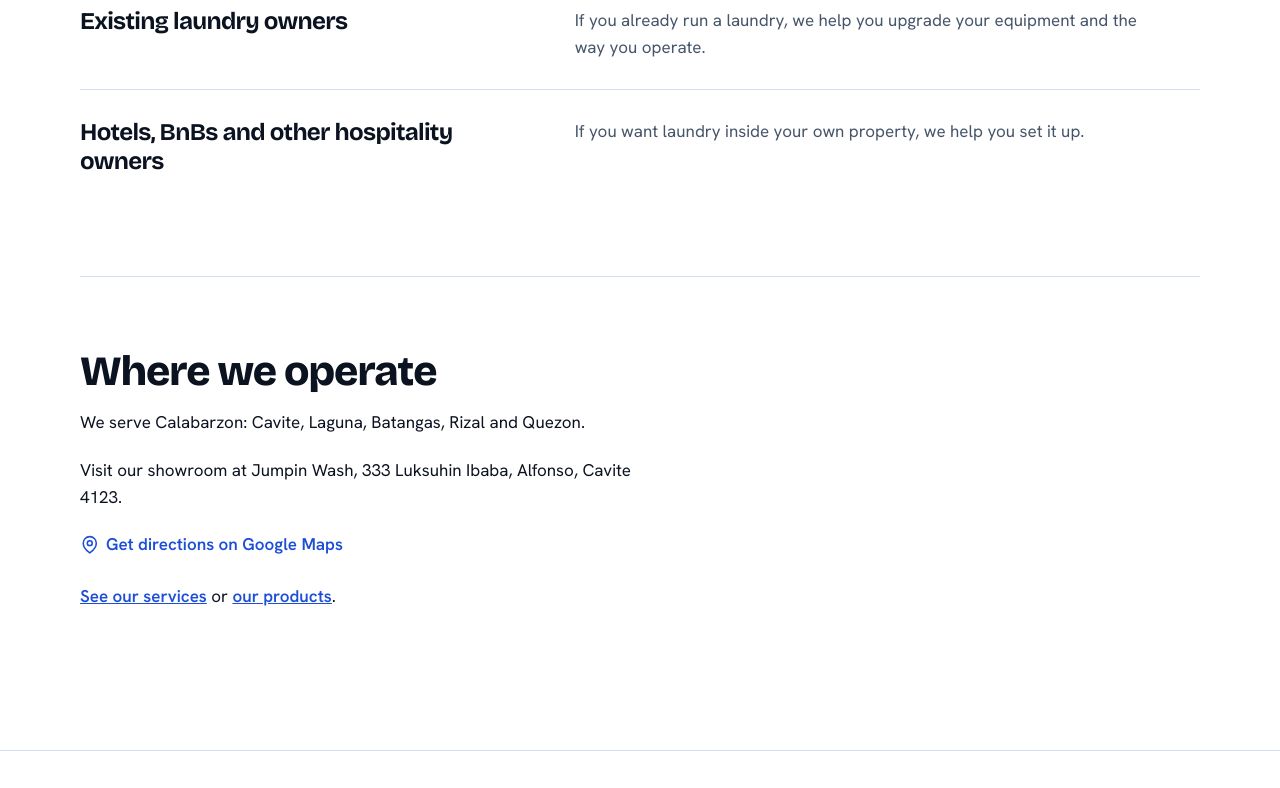
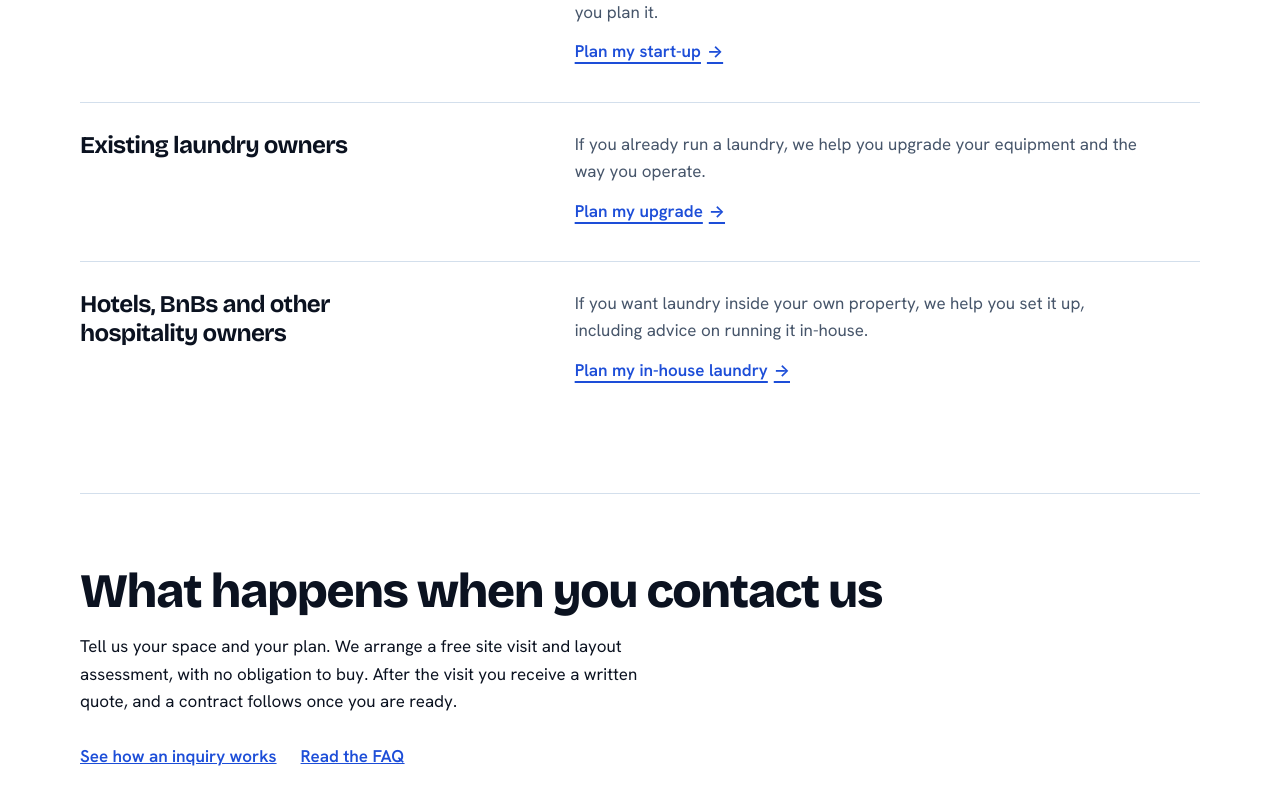
Before and after one commit to bonggonzalez/TeamGLaundryVenturez-site, an Astro site: page /about in a window 1280 px wide. Shown: the part 1227-2015 px from the top of the page. Built offline with nearby package versions, Linux system fonts and the light colour scheme; Astro itself is replaced by a stand-in of ours; no server answers.

Commit message:
Rework About page; fix link arrow spacing; align PRODUCT.md phone number
Add the navy closing band, per-audience and showroom links that carry
context into the quote form, a what-happens-next section built from
confirmed process facts, 44px link targets and a flat photo. Retitle the
headline so it does not imply TeamG is part of Samsung. Restore the space
before the arrow on row links in About and Services. Update the confirmed
phone number in PRODUCT.md to match the site.

Co-Authored-By: Claude Sonnet 5.5 <noreply@anthropic.com>

```diff
--- a/src/pages/about.astro
+++ b/src/pages/about.astro
@@ -6,11 +6,25 @@ import { site } from '../config/site';
 import stackRow from '../assets/images/stack-row.jpg';
 const base = import.meta.env.BASE_URL.replace(/\/$/, '');
 const contact = `${base}/contact`;
-const provinces = ['Cavite', 'Laguna', 'Batangas', 'Rizal', 'Quezon'];
 const audiences = [
-	{ title: 'Aspiring laundry entrepreneurs', text: 'If you want to start a laundry negosyo, we bring the equipment and help you plan it.' },
-	{ title: 'Existing laundry owners', text: 'If you already run a laundry, we help you upgrade your equipment and the way you operate.' },
-	{ title: 'Hotels, BnBs and other hospitality owners', text: 'If you want laundry inside your own property, we help you set it up.' },
+	{
+		title: 'Aspiring laundry entrepreneurs',
+		text: 'If you want to start a laundry negosyo, we bring the equipment and help you plan it.',
+		cta: 'Plan my start-up',
+		href: `${contact}?for=start`,
+	},
+	{
+		title: 'Existing laundry owners',
+		text: 'If you already run a laundry, we help you upgrade your equipment and the way you operate.',
+		cta: 'Plan my upgrade',
+		href: `${contact}?for=upgrade`,
+	},
+	{
+		title: 'Hotels, BnBs and other hospitality owners',
+		text: 'If you want laundry inside your own property, we help you set it up, including advice on running it in-house.',
+		cta: 'Plan my in-house laundry',
+		href: `${contact}?for=hotel`,
+	},
 ];
 ---
 
@@ -19,7 +33,7 @@ const audiences = [
 	description="We are TeamG Venturez, an authorized Samsung laundry equipment dealer in Calabarzon, here to help you plan, build and run your laundry."
 >
 	<header class="page-head">
-		<h1>The team behind Samsung laundry in Calabarzon.</h1>
+		<h1>The team that plans, builds and services Samsung laundry in Calabarzon.</h1>
 		<p>We help you build a complete laundry business, with the machines as one part of it.</p>
 	</header>
 
@@ -33,7 +47,7 @@ const audiences = [
 			<p>
 				We are your partner from the first sketch to opening day and beyond: design, construction, installation and maintenance, point-of-sale systems, and business and marketing advice.
 			</p>
-			<a class="btn" href={contact}>Get a quote</a>
+			<p class="more"><a href="#how">See what happens when you contact us</a></p>
 		</div>
 		<figure class="photo">
 			<Image
@@ -53,18 +67,85 @@ const audiences = [
 				audiences.map((a) => (
 					<li>
 						<h3>{a.title}</h3>
-						<p>{a.text}</p>
+						<div>
+							<p>{a.text}</p>
+							<a href={a.href} data-track="quote">
+								{a.cta}
+								<span aria-hidden="true"> &rarr;</span>
+							</a>
+						</div>
 					</li>
 				))
 			}
 		</ul>
 	</section>
 
-	<section class="band" aria-labelledby="area">
+	<section class="band" id="how" aria-labelledby="next">
+		<h2 id="next">What happens when you contact us</h2>
+		<p>
+			Tell us your space and your plan. We arrange a free site visit and layout assessment, with no obligation to buy.
+			After the visit you receive a written quote, and a contract follows once you are ready.
+		</p>
+		<p class="more">
+			<a href={`${base}/services#how`}>See how an inquiry works</a>
+			<a href={`${base}/faq`}>Read the FAQ</a>
+		</p>
+	</section>
+
+	<section class="band area" aria-labelledby="area">
 		<h2 id="area">Where we operate</h2>
 		<p>We serve Calabarzon: Cavite, Laguna, Batangas, Rizal and Quezon.</p>
-		<p>Visit our showroom at {site.showroomName}, {site.addressDisplay}.</p>
-		<p><MapLink /></p>
-		<p><a href={`${base}/services`}>See our services</a> or <a href={`${base}/products`}>our products</a>.</p>
+		<p>
+			Visit our showroom at {site.showroomName}, {site.addressDisplay}. Message us first so we can make sure someone is
+			ready to meet you.
+		</p>
+		<p class="more">
+			<MapLink />
+			<a href={`${contact}?for=showroom`} data-track="quote">Message us before you visit</a>
+		</p>
 	</section>
+
+	<Fragment slot="after">
+		<section class="closing" aria-labelledby="about-close">
+			<div class="container">
+				<h2 id="about-close">Tell us your plan and we will help with the next step.</h2>
+				<a class="btn" href={contact}>Get a quote</a>
+			</div>
+		</section>
+	</Fragment>
 </Layout>
+
+<style>
+	.band h2 {
+		font-size: clamp(1.9rem, 4vw, 3rem);
+	}
+	.photo :global(img) {
+		box-shadow: none;
+	}
+	.rows h3 {
+		text-wrap: balance;
+	}
+	.rows p,
+	.band > p {
+		text-wrap: pretty;
+	}
+	.rows a,
+	.more a,
+	.area :global(.maplink) {
+		display: inline-flex;
+		align-items: center;
+		min-height: 2.75rem;
+	}
+	.rows a {
+		margin-top: 0.25rem;
+	}
+	.rows a span {
+		margin-left: 0.35em;
+	}
+	.more {
+		display: flex;
+		flex-wrap: wrap;
+		gap: 0 1.5rem;
+		margin: 0;
+	}
+</style>
--- a/src/pages/services.astro
+++ b/src/pages/services.astro
@@ -192,6 +192,9 @@ const excluded = [
 		min-height: 2.75rem;
 		margin-top: 0.25rem;
 	}
+	.rows a span {
+		margin-left: 0.35em;
+	}
 	.rows p,
 	.items li,
 	.est {
```
Also changed, not shown: PRODUCT.md (+1 -1 lines).
